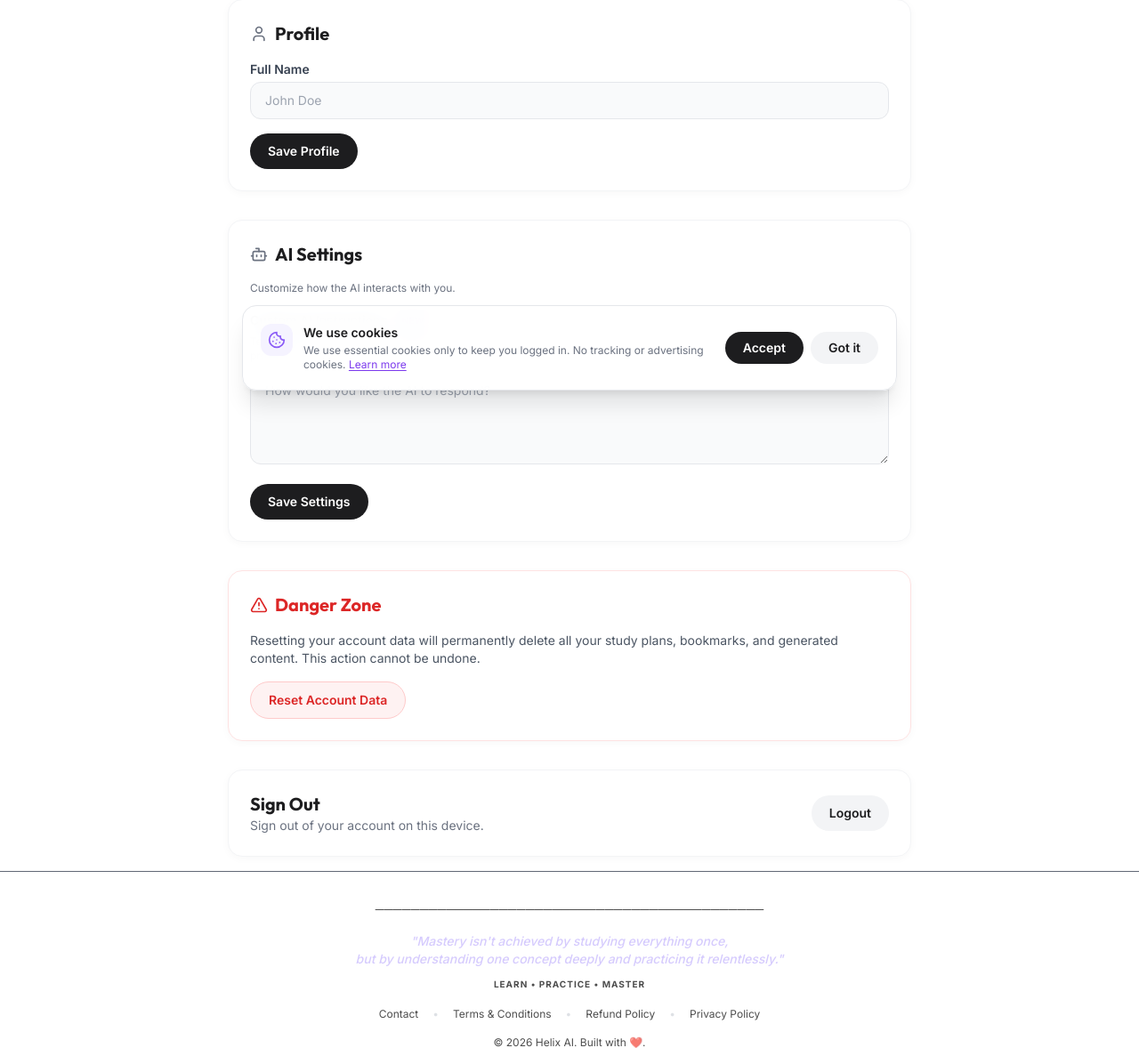
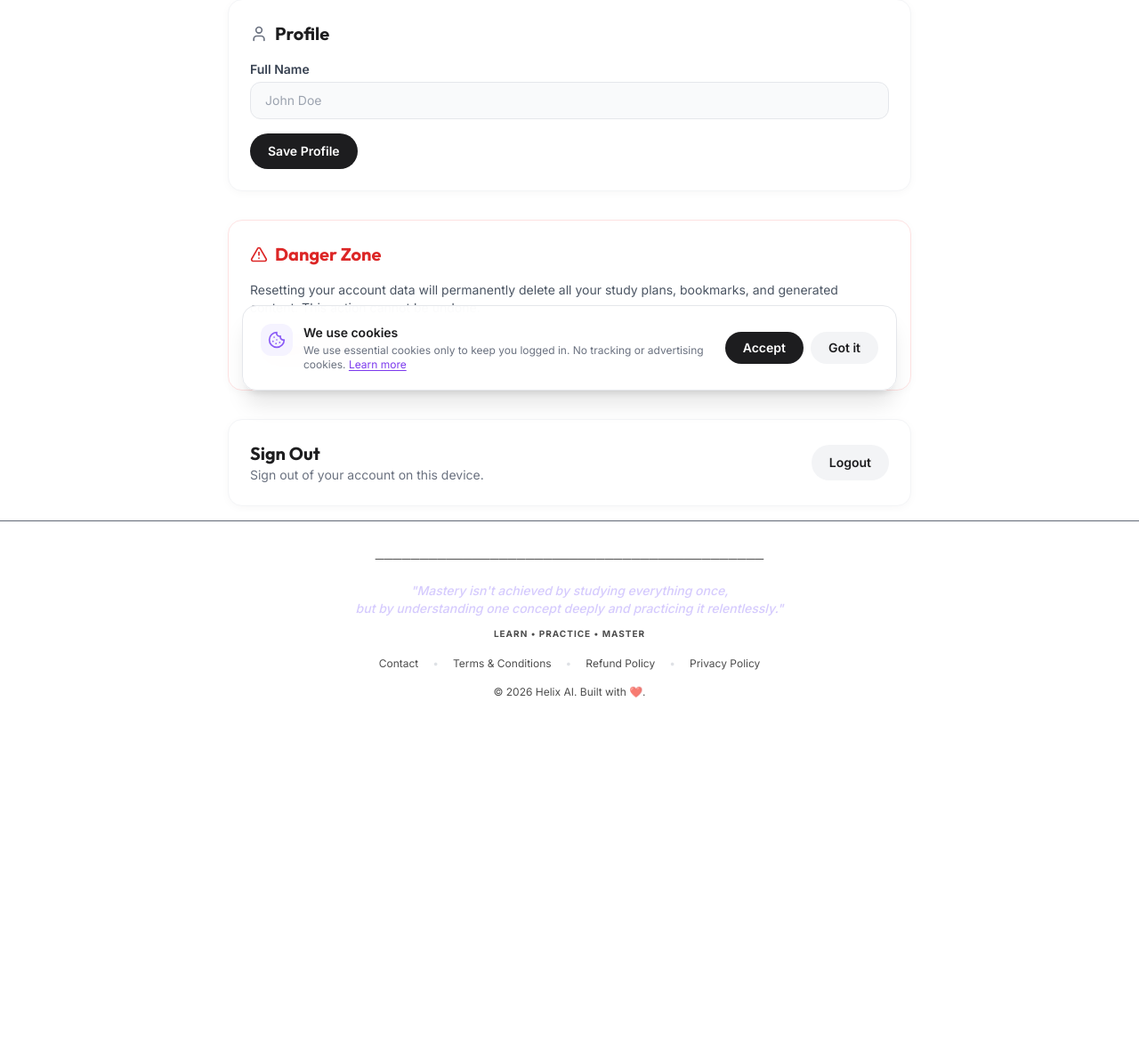
Before and after one commit to mahesh11112007/Helix, a Flask app: template templates/dashboard/settings.html in a window 1280 px wide. Shown: the part 345-1523 px from the top of the page at 89% size. After the commit the page ends 1129 px from the top, so only its background shows below. Run offline with Flask 3, Linux system fonts and the light colour scheme; the template is opened without the code that fills it, so the values that code supplies are empty; some libraries are stand-ins or nearby versions.

Commit message:
Remove AI Settings section completely from user settings

```diff
--- a/templates/dashboard/settings.html
+++ b/templates/dashboard/settings.html
@@ -44,29 +44,7 @@
         </form>
     </div>
 
-    <!-- AI Settings Section -->
-    <div class="glass-card bg-white p-6 rounded-2xl shadow-[0_2px_10px_rgba(0,0,0,0.03)] border border-gray-100">
-        <div class="flex items-center gap-2 mb-4 text-[#1d1d1f]">
-            <i data-lucide="bot" class="w-5 h-5 text-gray-500"></i>
-            <h2 class="text-xl font-bold font-outfit">AI Settings</h2>
-        </div>
-        <p class="text-xs text-gray-500 mb-4">Customize how the AI interacts with you.</p>
-        <form action="/settings/api_keys" method="POST" class="space-y-4">
 
-            <div>
-                <label for="custom_instructions" class="block text-sm font-semibold text-gray-700 mb-1 flex items-center gap-2">
-                    Custom AI Instructions
-                    <span class="px-2 py-0.5 rounded-full bg-violet-100 text-violet-700 text-[10px] uppercase tracking-wider font-bold">New</span>
-                </label>
-                <p class="text-xs text-gray-500 mb-2">Tell the AI how you want it to behave. (e.g., "Always respond in a concise and friendly tone", "Act as a strict computer science professor")</p>
-                <textarea id="custom_instructions" name="custom_instructions" rows="4" class="w-full px-4 py-3 rounded-xl bg-gray-50 border border-gray-200 text-sm focus:outline-none focus:border-primary focus:ring-2 focus:ring-primary/20 transition-all text-[#1d1d1f] resize-y" placeholder="How would you like the AI to respond?">{{ profile.custom_instructions }}</textarea>
-            </div>
-
-            <button type="submit" class="px-5 py-2.5 rounded-full bg-[#1d1d1f] hover:bg-black text-white text-sm font-semibold transition-all">
-                Save Settings
-            </button>
-        </form>
-    </div>
 
     <!-- Danger Zone Section -->
     <div class="glass-card bg-white p-6 rounded-2xl shadow-[0_2px_10px_rgba(0,0,0,0.03)] border border-red-100">
```
